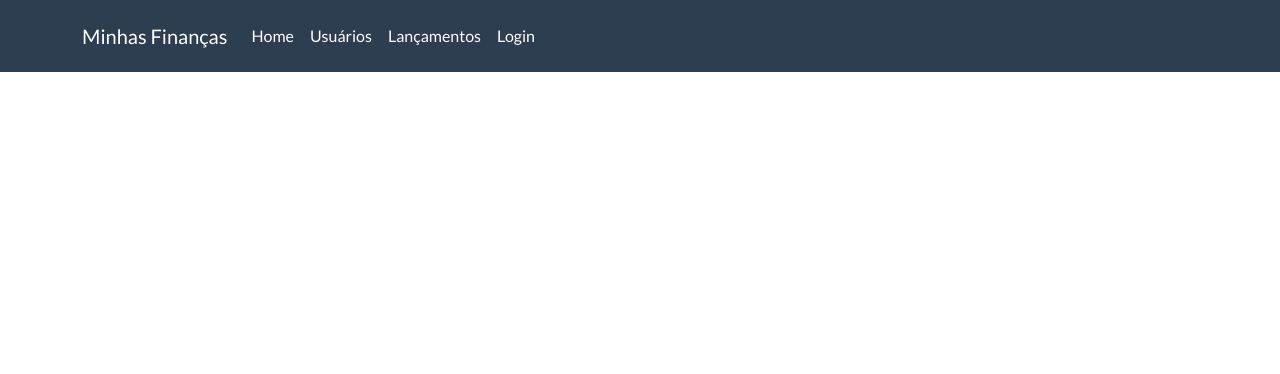
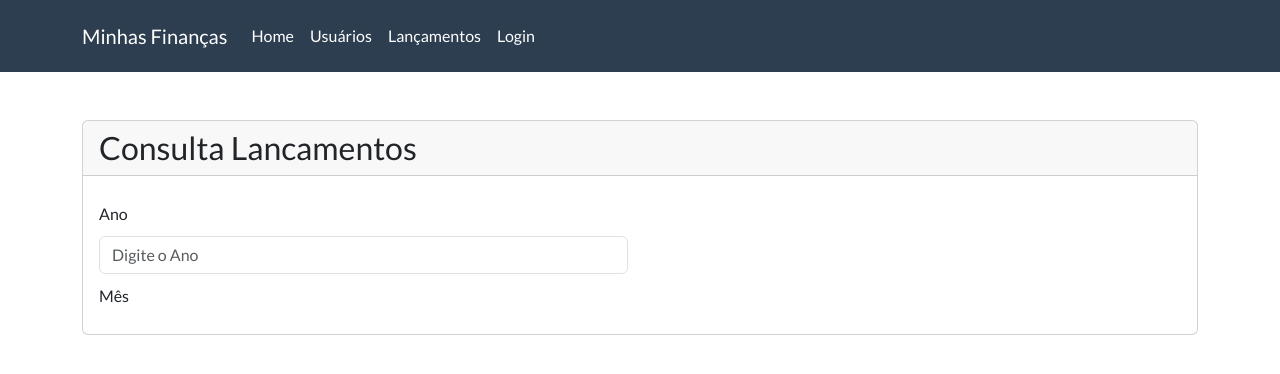
Before and after one commit to leovd100/Full-stack-project-with-Java-Spring-boot, a React (Create React App) app in the folder front-end/minhas-financas-app/: page /consulta-lancamentos in a window 1280 px wide. Shown: the top 374 px of the page. Built offline with nearby package versions, Linux system fonts and the light colour scheme.

Commit message:
Launch Page

```diff
--- a/front-end/minhas-financas-app/src/main/rotas.js
+++ b/front-end/minhas-financas-app/src/main/rotas.js
@@ -3,6 +3,7 @@ import Login from "../views/login";
 import CadastroUsuario from "../views/cadastrUsuario";
 import { Route, Switch  , BrowserRouter} from 'react-router-dom'
 import Home from "../views/home";
+import consultaLancamentos from "../views/consulta-lancamentos";
 function Rotas(){
     return(
         <BrowserRouter>
@@ -10,6 +11,7 @@ function Rotas(){
                 <Route path="/home" component={Home}/>
                 <Route path="/login" component={Login}/>
                 <Route path="/cadastro-usuario" component={CadastroUsuario}/>
+                <Route path="/consulta-lancamentos" component={consultaLancamentos}/>
             </Switch>
         </BrowserRouter>
     )
--- a/front-end/minhas-financas-app/src/views/cadastrUsuario.js
+++ b/front-end/minhas-financas-app/src/views/cadastrUsuario.js
@@ -13,12 +13,44 @@ class CadastroUsuario extends React.Component {
         senhaRepeticao: ''
     }
 
+    validar(){
+        const msgs = []
+        if (!this.state.nome){
+            msgs.push('O campo nome é obrigatório.')
+        }
+        if (!this.state.email){
+            msgs.push('O campo Email é obrigatório')
+        }else if(this.state.email.match(/^[a-z0-9]+@[a-z0-9]+\.[a-z]/)){
+            msgs.push('Informe um Email válido')
+        }
+
+        if(!this.state.senha || !this.state.senhaRepeticao){
+            msgs.push('Digite a senha 2x')
+        }else if(this.state.senha !== this.state.senhaRepeticao){
+            msgs.push('As senhas não batem')
+        }
+
+
+
+        return msgs;
+    }
+
+
     constructor(){
         super()
         this.service = new UsuarioService()
     }
 
     cadastrar = () => {
+        const msgs = this.validar();
+
+        if(msgs && msgs.length > 0){
+            msgs.forEach( (msg, index) => {
+                mensagemErro(msg)
+            });
+            return false
+        }
+
         const usuario = {
             nome: this.state.nome,
             email: this.state.email,
--- /dev/null
+++ b/front-end/minhas-financas-app/src/views/consulta-lancamentos.js
@@ -0,0 +1,33 @@
+import React from "react";
+import {withRouter} from 'react-router-dom'
+import Card from "../components/card";
+import FormGroup from "../components/formgroup";
+class ConsultaLancamentos extends React.Component{
+    render(){
+        return(
+            <Card title="Consulta Lancamentos">
+                <div className="row">
+                    <div className="col-md-6">
+                        <div className="bs-component">
+                            <FormGroup label="Ano" htmlFor="inputAno">
+                                    <input
+                                        type="text"
+                                        class="form-control"
+                                        id="inputAno"
+                                        aria-describedby="emailHelp"
+                                        placeholder="Digite o Ano"
+                                        ></input>
+                            </FormGroup>
+
+                            <FormGroup label="Mês" htmlFor="inputMes">
+
+                            </FormGroup>
+                        </div>
+                    </div>
+                </div>
+            </Card>
+        )
+    }
+}
+
+export default withRouter(ConsultaLancamentos);
```
